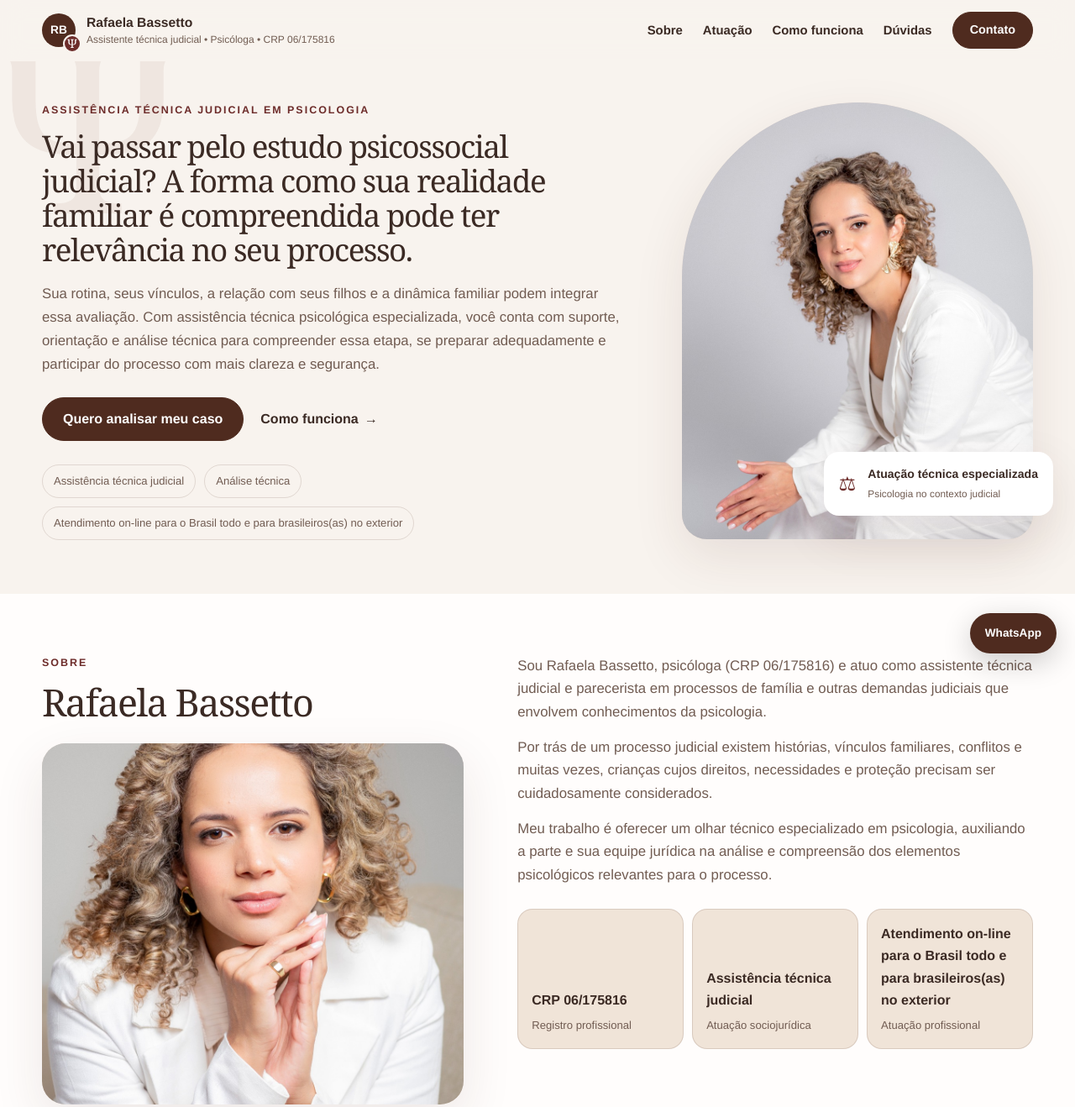
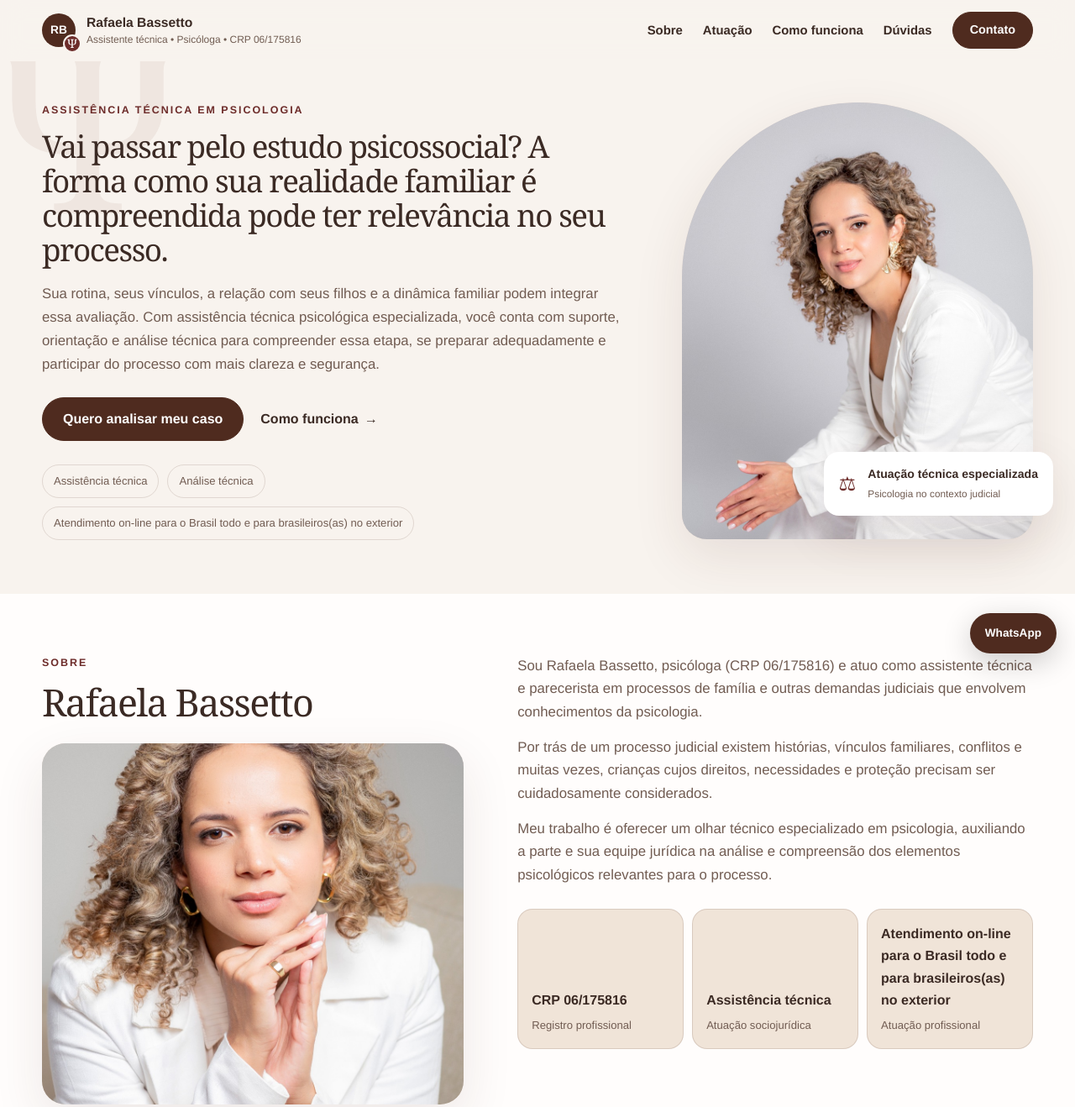
Before and after one commit to joaoalbuquerque-dev12/Site-, a plain HTML site: page index.html in a window 1280 px wide. Shown: the top 1318 px of the page at 84% size. Drawn offline with Linux system fonts and the light colour scheme; a web font is replaced by a local one.

Commit message:
Update index.html

```diff
--- a/index.html
+++ b/index.html
@@ -16,7 +16,7 @@
         <span class="logo-mark"><span class="logo-initials">RB</span><span class="logo-psi">Ψ</span></span>
         <span class="logo-text">
           <strong>Rafaela Bassetto</strong>
-          <small>Assistente técnica judicial • Psicóloga • CRP 06/175816</small>
+          <small>Assistente técnica • Psicóloga • CRP 06/175816</small>
         </span>
       </a>
 
@@ -39,8 +39,8 @@
       <div class="container hero-grid">
         <div class="hero-content">
           <div class="hero-psi" aria-hidden="true">Ψ</div>
-          <p class="eyebrow">ASSISTÊNCIA TÉCNICA JUDICIAL EM PSICOLOGIA</p>
-          <h1>Vai passar pelo estudo psicossocial judicial? A forma como sua realidade familiar é compreendida pode ter relevância no seu processo.</h1>
+          <p class="eyebrow">ASSISTÊNCIA TÉCNICA EM PSICOLOGIA</p>
+          <h1>Vai passar pelo estudo psicossocial? A forma como sua realidade familiar é compreendida pode ter relevância no seu processo.</h1>
           <p class="hero-description">
             Sua rotina, seus vínculos, a relação com seus filhos e a dinâmica familiar podem integrar essa avaliação.
 
@@ -51,7 +51,7 @@ Com assistência técnica psicológica especializada, você conta com suporte, o
             <a class="secondary-link" href="#como-funciona">Como funciona <span>→</span></a>
           </div>
           <div class="hero-info">
-            <span>Assistência técnica judicial</span>
+            <span>Assistência técnica </span>
             <span>Análise técnica</span>
             <span>Atendimento on-line para o Brasil todo e para brasileiros(as) no exterior</span>
           </div>
@@ -59,7 +59,7 @@ Com assistência técnica psicológica especializada, você conta com suporte, o
 
         <div class="hero-image-wrapper">
           <div class="image-frame">
-            <img src="assets/fotos/rafaela-11.jpeg" alt="Rafaela Bassetto, Assistente Técnica Judicial" fetchpriority="high">
+            <img src="assets/fotos/rafaela-11.jpeg" alt="Rafaela Bassetto, Assistente Técnica" fetchpriority="high">
           </div>
           <div class="floating-card">
             <span class="floating-card-icon">⚖</span>
@@ -82,12 +82,12 @@ Com assistência técnica psicológica especializada, você conta com suporte, o
           </figure>
         </div>
         <div class="about-text">
-          <p>Sou Rafaela Bassetto, psicóloga (CRP 06/175816) e atuo como assistente técnica judicial e parecerista em processos de família e outras demandas judiciais que envolvem conhecimentos da psicologia.</p>
+          <p>Sou Rafaela Bassetto, psicóloga (CRP 06/175816) e atuo como assistente técnica e parecerista em processos de família e outras demandas judiciais que envolvem conhecimentos da psicologia.</p>
           <p>Por trás de um processo judicial existem histórias, vínculos familiares, conflitos e muitas vezes, crianças cujos direitos, necessidades e proteção precisam ser cuidadosamente considerados.</p>
           <p>Meu trabalho é oferecer um olhar técnico especializado em psicologia, auxiliando a parte e sua equipe jurídica na análise e compreensão dos elementos psicológicos relevantes para o processo.</p>
           <div class="mini-cards">
             <article><strong>CRP 06/175816</strong><span>Registro profissional</span></article>
-            <article><strong>Assistência técnica judicial</strong><span>Atuação sociojurídica</span></article>
+            <article><strong>Assistência técnica</strong><span>Atuação sociojurídica</span></article>
             <article><strong>Atendimento on-line para o Brasil todo e para brasileiros(as) no exterior</strong><span>Atuação profissional</span></article>
           </div>
         </div>
@@ -102,7 +102,7 @@ Com assistência técnica psicológica especializada, você conta com suporte, o
               <span class="section-psi">Ψ</span>
               <p class="eyebrow">ATUAÇÃO</p>
             </div>
-            <h2>O que faz uma assistente técnica judicial?</h2>
+            <h2>O que faz uma assistente técnica?</h2>
             <figure class="section-photo judicial-photo">
               <img src="assets/fotos/rafaela-05.jpeg" alt="Rafaela Bassetto em retrato profissional" loading="lazy">
             </figure>
```
